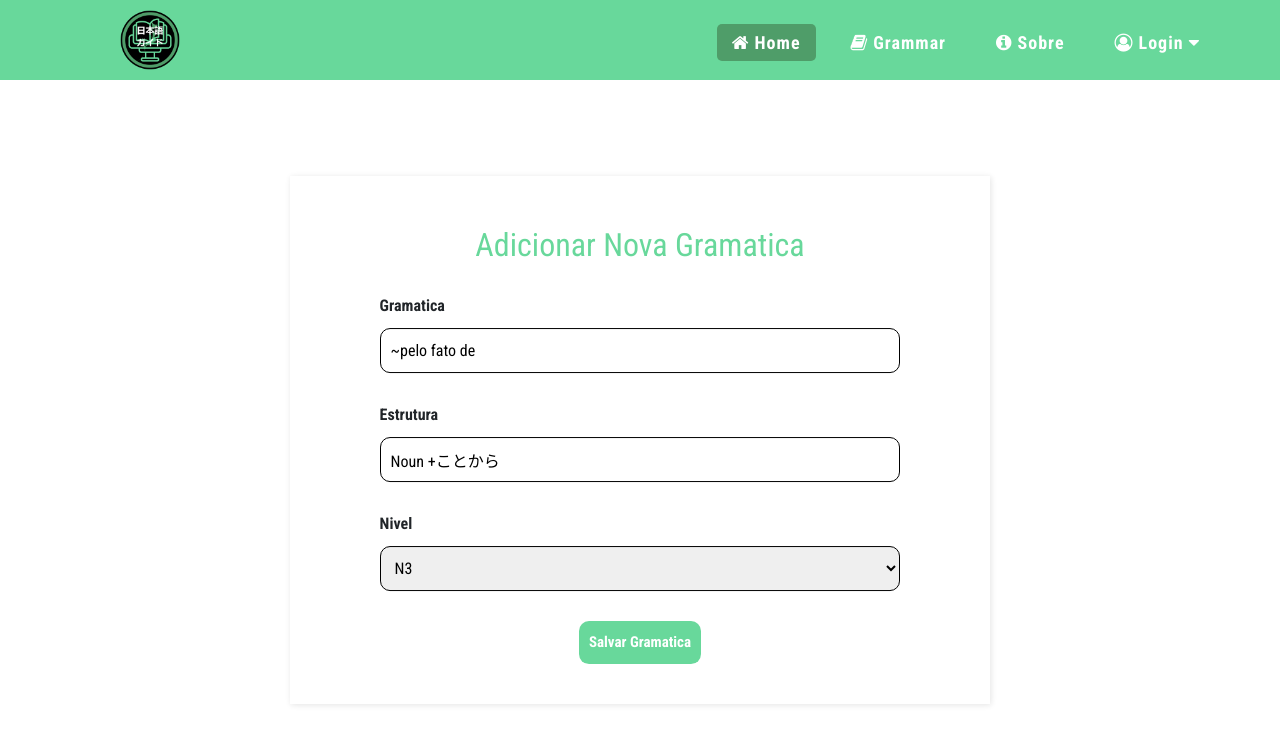
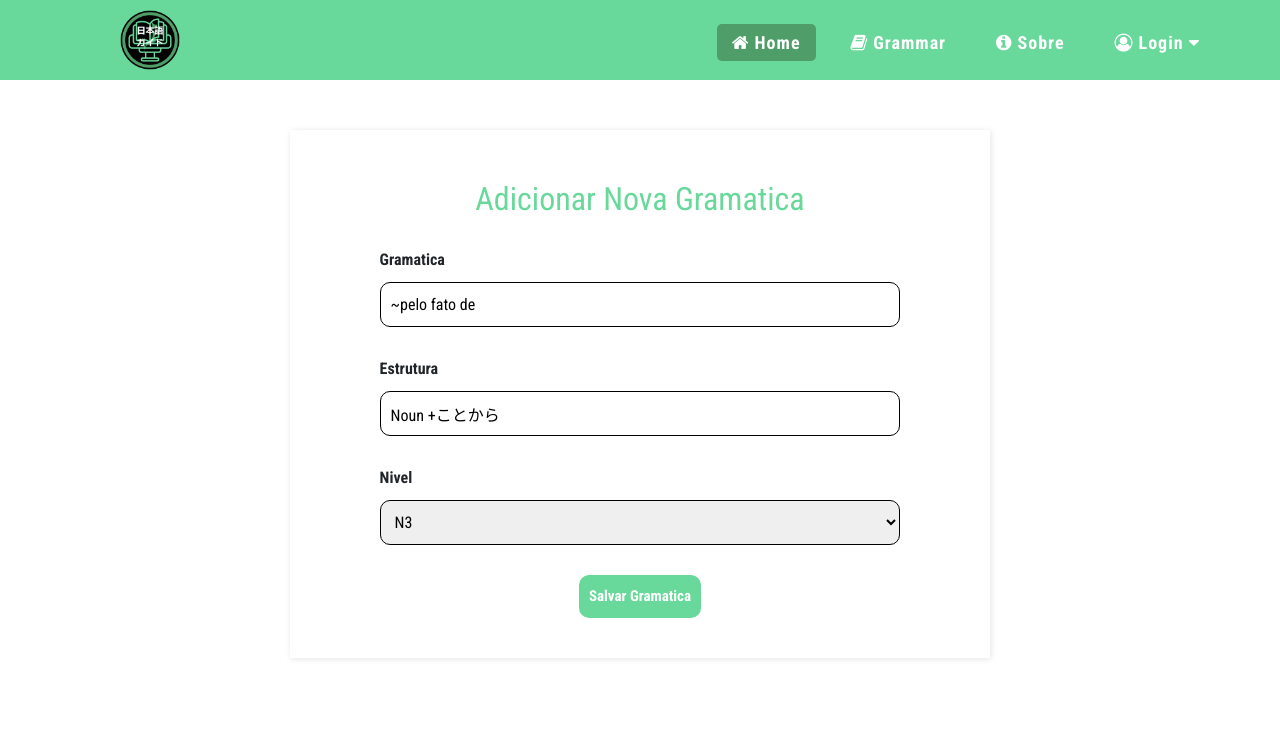
Before and after one commit to Renildo15/Nihongo-Gaido, a Django app: page /grammar/update/1 in a window 1280 px wide. Shown: the top 744 px of the page. Run offline with Django 4.2, Linux system fonts and the light colour scheme; data comes from the database, SQL or seed files in the repository; both versions use the stored data as it was after the commit; some web fonts are replaced.

Commit message:
Corrigindo estilo #16

```diff
--- a/src/grammar_app/templates/grammar_form.html
+++ b/src/grammar_app/templates/grammar_form.html
@@ -6,7 +6,7 @@ Adicionar gramatica - Nihongo Gaido
 
 {% block content %}
 
-<div class="form-container">
+<div class="form-container-form">
     <form method="post">
         {% csrf_token %}
         <div class="inputs-grammar">
--- a/src/phrases_app/templates/phrase_form.html
+++ b/src/phrases_app/templates/phrase_form.html
@@ -5,7 +5,7 @@ Phrase Form
 {% endblock title %}
 
 {% block content %}
-
+<div class="form-container-form">
     <form class="" method="post">
         {% csrf_token %}
         <div class="inputs-grammar">
@@ -22,6 +22,7 @@ Phrase Form
         </div>
 
     </form>
+</div>
 
 {% endblock content %}
 
--- a/src/static/styles/estilo-9.css
+++ b/src/static/styles/estilo-10.css
@@ -66,10 +66,7 @@ form{
     max-width: 1000px;
     width: 70%;
     padding: 10px;
-    position: absolute;
-    left: 50%;
-    top:50%;
-    transform: translate(-50%, -50%);
+    margin: 0 auto;
     border-radius: 10px;
     z-index: -1;
 }
@@ -336,7 +333,7 @@ i{
     width: 80%;
     height: 80%;
     margin: 0 auto;
-    margin-top: 80px;
+    margin-top: 40px;
     max-width: 100%;
     box-shadow: 1px 1px 6px #0000001c;
 }
@@ -377,6 +374,15 @@ i{
     letter-spacing: 2px;
 }
 
+
+.form-container{
+    margin: 20px;
+    padding: 20px;
+}
+.form-container-form{
+    margin: 0;
+    padding: 0;
+}
 
 
 
--- a/src/templates/base.html
+++ b/src/templates/base.html
@@ -6,7 +6,7 @@
     <title>{% block title %}{% endblock %}</title>
     <link href="https://cdn.jsdelivr.net/npm/bootstrap@5.0.2/dist/css/bootstrap.min.css" rel="stylesheet" integrity="sha384-EVSTQN3/azprG1Anm3QDgpJLIm9Nao0Yz1ztcQTwFspd3yD65VohhpuuCOmLASjC" crossorigin="anonymous">
     <link rel="stylesheet" href="https://cdnjs.cloudflare.com/ajax/libs/font-awesome/4.7.0/css/font-awesome.min.css">
-    <link rel="stylesheet" href="{% static 'styles/estilo-9.css' %}">
+    <link rel="stylesheet" href="{% static 'styles/estilo-10.css' %}">
     <link rel="icon" href="{% static 'imgs/Nihongo-Gaido-1.png' %}" type="image/gif" sizes="16x16">
 </head>
 <body>
--- a/src/user_app/templates/base-auth.html
+++ b/src/user_app/templates/base-auth.html
@@ -6,7 +6,7 @@
     <title>{% block title %}{% endblock %}</title>
     <link href="https://cdn.jsdelivr.net/npm/bootstrap@5.0.2/dist/css/bootstrap.min.css" rel="stylesheet" integrity="sha384-EVSTQN3/azprG1Anm3QDgpJLIm9Nao0Yz1ztcQTwFspd3yD65VohhpuuCOmLASjC" crossorigin="anonymous">
     <link rel="stylesheet" href="https://cdnjs.cloudflare.com/ajax/libs/font-awesome/4.7.0/css/font-awesome.min.css">
-    <link rel="stylesheet" href="{% static 'styles/estilo-9.css' %}">
+    <link rel="stylesheet" href="{% static 'styles/estilo-10.css' %}">
     <link rel="icon" href="{% static 'imgs/Nihongo-Gaido-1.png' %}" type="image/gif" sizes="16x16">
 </head>
 <body>
--- a/src/user_app/templates/cadastro.html
+++ b/src/user_app/templates/cadastro.html
@@ -14,7 +14,7 @@
 
 {% endif %}
 
-<div class="body">
+<div class="form-container">
 
     <form method="POST" action="{% url 'user:cadastro_user' %}"  class="shadow">
         <div class="mt-3 text-center">
--- a/src/user_app/templates/login.html
+++ b/src/user_app/templates/login.html
@@ -13,7 +13,7 @@
         </div>
         {% endfor %}
 {% endif %}
-<div class="body">
+<div class="form-container">
 
     <form method="POST" action="{% url 'user:logar_user' %}" class="shadow">
         <div class="mt-3 text-center">
--- a/src/user_app/templates/mudar_senha.html
+++ b/src/user_app/templates/mudar_senha.html
@@ -14,7 +14,7 @@
 
 
 {% endif %}
-<div class='body'>
+<div class='form-container'>
     <form method="POST" action="{% url 'user:mudar_senha' %}" class="shadow">
         {% csrf_token %}
         <div class="mt-3 text-center">
--- a/src/user_app/templates/senha/password_reset.html
+++ b/src/user_app/templates/senha/password_reset.html
@@ -4,7 +4,7 @@
     Alterar senha - Nihongo Gaido
 {% endblock title %}
 {% block content %}
-<div class="body">
+<div class="form-container">
  <form method="POST" class="shadow">
      {% csrf_token %}
      <div class="mt-3 text-center">
--- a/src/user_app/templates/senha/password_reset_form.html
+++ b/src/user_app/templates/senha/password_reset_form.html
@@ -12,7 +12,7 @@
         </div>
     </div>
 {% endif %}
-<div class="body">
+<div class="form-container">
     <form method="POST" class="shadow">
         {% csrf_token %}
         <div class="mt-3 text-center">
```
Also changed, not shown: src/db.sqlite3. Lines whose indentation alone changed are shown as unchanged.
